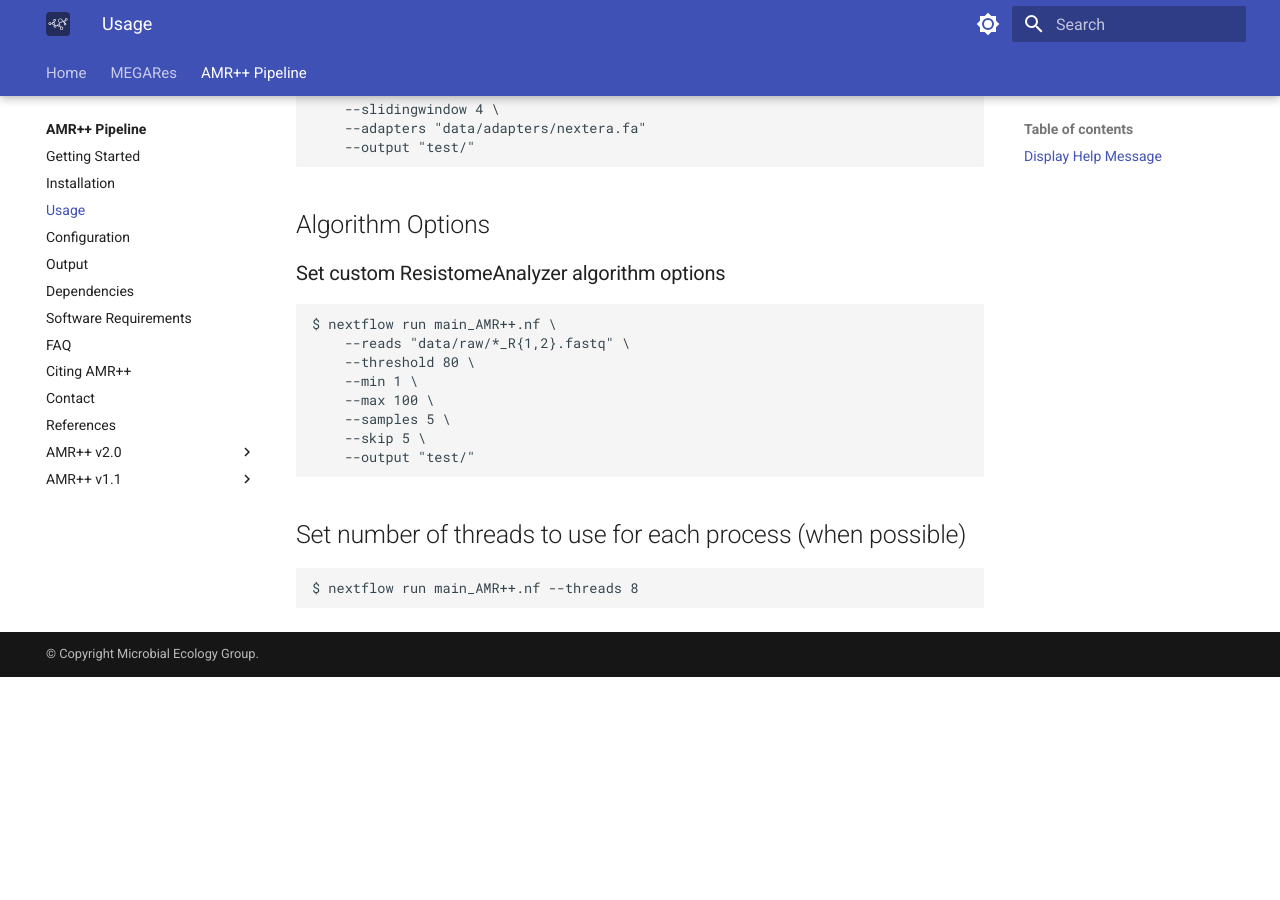
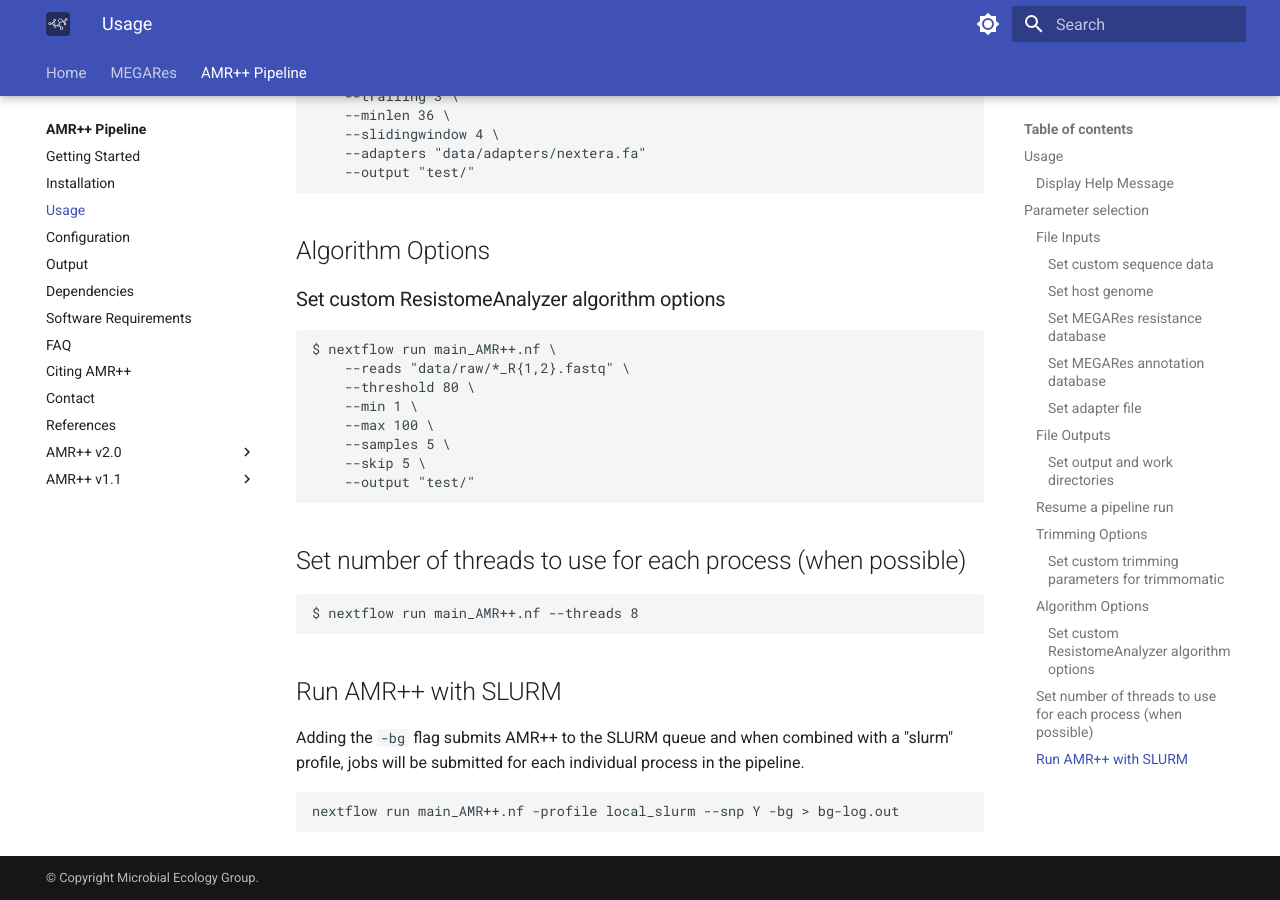
Before and after one commit to Microbial-Ecology-Group/meglab, an MkDocs documentation site: the page built from docs/amrplusplus/latest/usage.md, in a window 1280 px wide and 900 px high, scrolled down 2713 px. Built offline with MkDocs 1.6.1 and Material for MkDocs 9.7.7, drawn with Linux system fonts in a browser that asks for light colours; before the commit the page ends 3390 px from its top, so only the background shows below that; some of the changed lines change nothing that is shown.

Commit message:
Update usage.md

````diff
--- a/docs/amrplusplus/latest/usage.md
+++ b/docs/amrplusplus/latest/usage.md
@@ -1,4 +1,5 @@
-# Usage
+Usage
+-----
 
 ### Display Help Message
 
@@ -19,12 +20,20 @@
 The AMR++ pipeline pulls information from various sources to determine the correct parameters for running the pipeline. AMR++ is written in nextflow and this allows for us to change how the pipeline runs in a variety of ways. This is the order in which nextflow will prioritize parameters it receives.
 
 1. Parameters specified on the command line (--something value)
-1. Parameters provided using the -params-file option (params.config by default)
-1. Config file specified using the -c my_config option (e.g. config/local.config)
-1. The config file named nextflow.config in the current directory
-1. The config file named nextflow.config in the workflow project directory
-1. The config file $HOME/.nextflow/config
-1. Values defined within the pipeline script itself (e.g. main_AMR++.nf)
+
+2. Parameters provided using the -params-file option (params.config by default)
+
+3. Config file specified using the -c my_config option (e.g. config/local.config)
+
+4. The config file named nextflow.config in the current directory
+
+5. The config file named nextflow.config in the workflow project directory
+
+6. The config file $HOME/.nextflow/config
+
+7. Values defined within the pipeline script itself (e.g. main_AMR++.nf)
+
+
 
 ## File Inputs
 
@@ -117,3 +126,11 @@
 ```
 $ nextflow run main_AMR++.nf --threads 8
 ```
+
+## Run AMR++ with SLURM
+
+Adding the ```-bg``` flag submits AMR++ to the SLURM queue and when combined with a "slurm" profile, jobs will be submitted for each individual process in the pipeline.
+
+```
+nextflow run main_AMR++.nf -profile local_slurm --snp Y -bg > bg-log.out
+```
````
